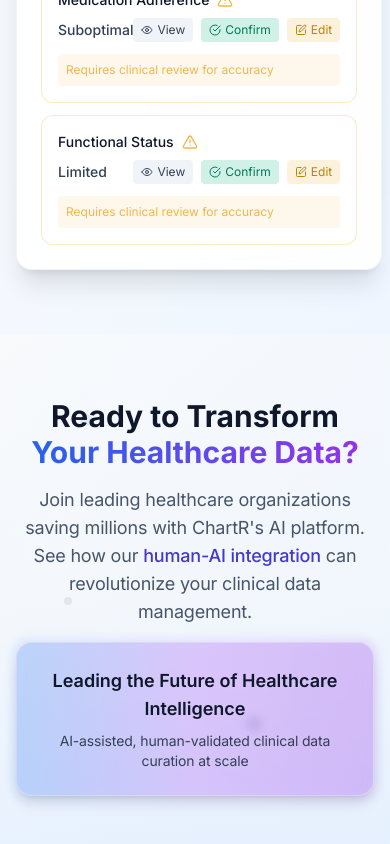
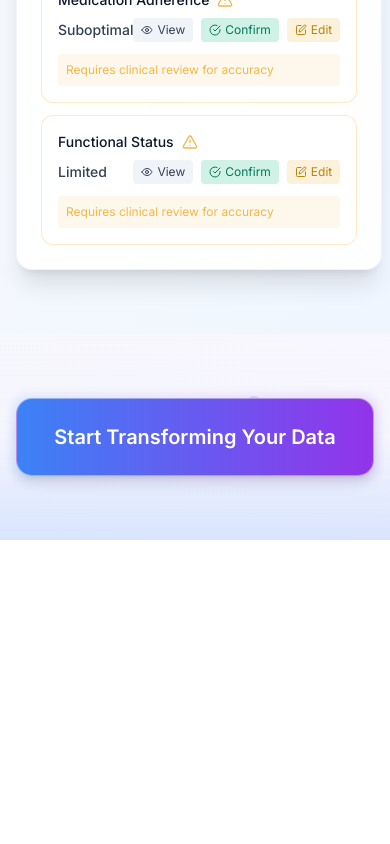
Before and after one commit to ChartR-Health/chartr-website, a Next.js app: page / in a window 390 px wide. Shown: the part 11129-11973 px from the top of the page. After the commit the page ends 11669 px from the top, so only its background shows below. Built offline with nearby package versions, Linux system fonts and the light colour scheme.

Commit message:
Subtle vertical ombre and background match for CTA section

```diff
--- a/src/app/page.tsx
+++ b/src/app/page.tsx
@@ -2317,9 +2317,11 @@
       <DataExtractionDemo />
 
       {/* CTA Section */}
-      <section className="py-16 relative overflow-hidden bg-gradient-to-br from-slate-50 to-blue-50 dark:bg-slate-900">
-        {/* Subtle gradient transition */}
-        <div className="absolute inset-0 bg-gradient-to-b from-transparent via-slate-100/30 to-blue-100/50 dark:via-slate-900/50 dark:to-slate-850/80" />
+      <section className="py-16 relative overflow-hidden bg-gradient-to-br from-indigo-500/5 to-purple-500/5 dark:bg-slate-900">
+        {/* Subtle diagonal gradient transition */}
+        <div className="absolute inset-0 bg-gradient-to-b from-transparent via-slate-100/30 to-blue-200/60 dark:via-slate-900/50 dark:to-slate-850/80" />
+        {/* Subtle vertical ombre overlay */}
+        <div className="absolute inset-0 bg-gradient-to-b from-white/0 via-indigo-100/10 to-purple-200/10 pointer-events-none" />
 
         <div className="max-w-4xl mx-auto px-4 sm:px-6 lg:px-8 text-center relative z-10">
           <motion.div
@@ -2328,31 +2330,24 @@
             transition={{ duration: 0.8 }}
             className="space-y-4"
           >
-            <h2 className="text-3xl md:text-4xl font-bold text-slate-900 dark:text-transparent dark:bg-gradient-to-r dark:from-white dark:to-slate-200 dark:bg-clip-text mb-4">
-              Ready to Transform
-              <br />
-              <span className="text-transparent bg-gradient-to-r from-blue-600 to-purple-600 dark:from-blue-400 dark:to-purple-500 bg-clip-text">
-                Your Healthcare Data?
-              </span>
-            </h2>
-            <p className="text-lg text-slate-600 dark:text-slate-300 max-w-3xl mx-auto chartr-body">
-              Join leading healthcare organizations saving millions with ChartR's AI platform.
-              See how our <span className="text-indigo-700 dark:text-indigo-200 chartr-body-medium">human-AI integration</span> can revolutionize your clinical data management.
-            </p>
+
 
             {/* Enhanced Feature Highlight */}
-            <motion.div
-              className="relative group max-w-xl mx-auto"
-              initial={{ opacity: 0, y: 20 }}
-              animate={{ opacity: 1, y: 0 }}
-              transition={{ duration: 0.8, delay: 0.3 }}
-            >
-              <div className="absolute -inset-1 bg-gradient-to-r from-blue-500/20 via-purple-500/20 to-purple-600/20 rounded-2xl blur-sm opacity-60 group-hover:opacity-80 transition-all duration-300" />
-              <div className="relative bg-gradient-to-r from-blue-500/20 via-purple-500/20 to-purple-600/20 rounded-2xl p-6 backdrop-blur-sm border border-slate-200/50 dark:border-slate-600/50 shadow-lg">
-                <div className="text-lg font-semibold text-slate-900 dark:text-white mb-2">Leading the Future of Healthcare Intelligence</div>
-                <div className="text-sm text-slate-700 dark:text-slate-300 chartr-body">AI-assisted, human-validated clinical data curation at scale</div>
-              </div>
-            </motion.div>
+            <Link href="/contact">
+              <motion.div
+                className="relative group max-w-md mx-auto cursor-pointer"
+                initial={{ opacity: 0, y: 20 }}
+                animate={{ opacity: 1, y: 0 }}
+                transition={{ duration: 0.8, delay: 0.3 }}
+                whileHover={{ scale: 1.02, y: -2 }}
+                whileTap={{ scale: 0.98 }}
+              >
+                <div className="absolute -inset-1 bg-gradient-to-r from-blue-500/20 via-purple-500/20 to-purple-600/20 rounded-2xl blur-sm opacity-60 group-hover:opacity-80 transition-all duration-300" />
+                <div className="relative bg-gradient-to-r from-blue-500 to-purple-600 hover:from-blue-600 hover:to-purple-700 rounded-2xl p-6 backdrop-blur-sm border border-slate-200/50 dark:border-slate-600/50 shadow-lg hover:shadow-xl transition-all duration-300">
+                  <div className="text-xl font-semibold text-white">Start Transforming Your Data</div>
+                </div>
+              </motion.div>
+            </Link>
 
 
           </motion.div>
```
